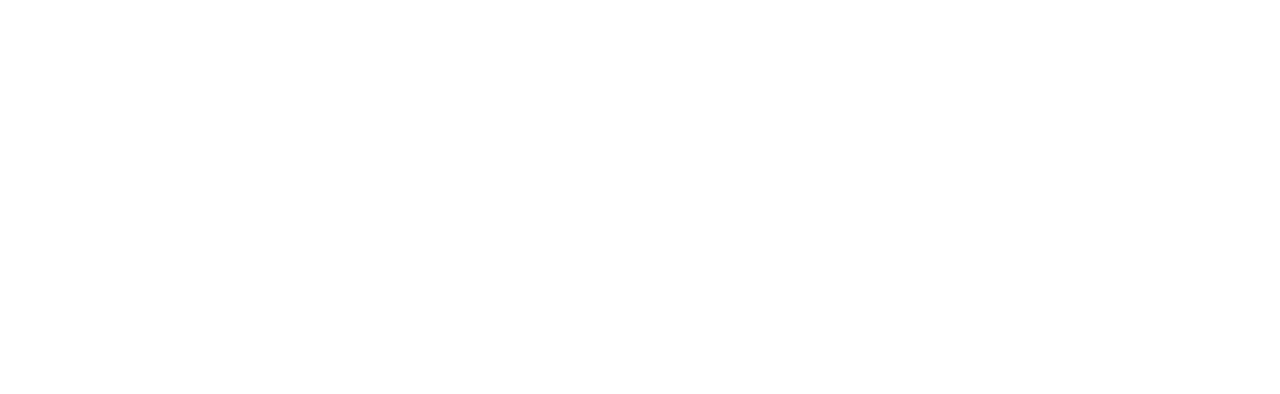
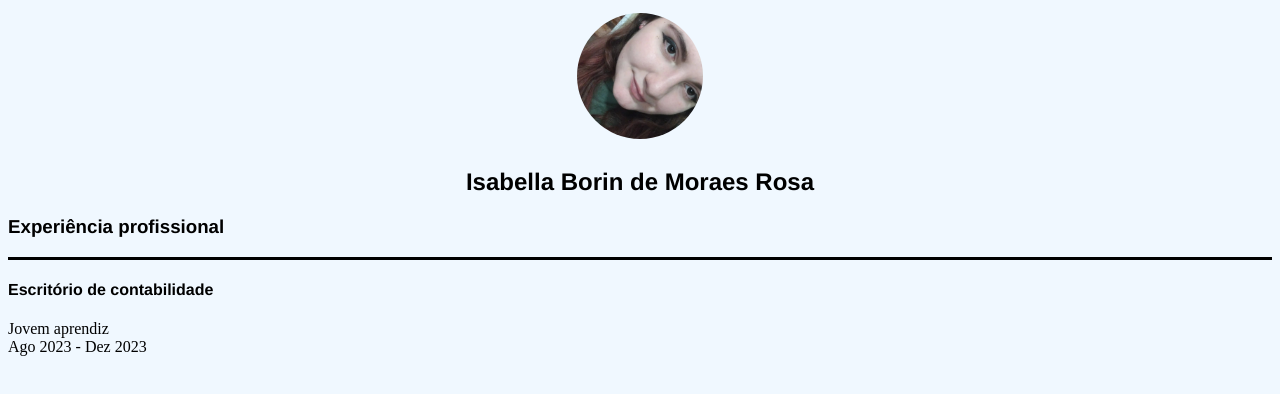
Before and after one commit to isab5/meu-curriculo, a plain HTML site: page index.html in a window 1280 px wide. Drawn offline with Linux system fonts and the light colour scheme.

Commit message:
feat: create perfil

```diff
--- a/index.html
+++ b/index.html
@@ -2,8 +2,44 @@
 <html lang="pt-br">
 <head>
     <title>Meu currículo</title>
+    <style>
+        body{
+            background-color: aliceblue;
+        }
+        .perfil{
+            width: 10%;
+            border-radius: 100%;
+            padding: 5px;
+        }
+        header{
+            text-align: center;
+        }
+        h2{
+            font-family: 'Franklin Gothic Medium', 'Arial Narrow', Arial, sans-serif;
+        }
+        h3{
+            font-family: 'Franklin Gothic Medium', 'Arial Narrow', Arial, sans-serif;
+        }
+        h4{
+        font-family: 'Franklin Gothic Medium', 'Arial Narrow', Arial, sans-serif;
+        }
+        hr {
+            border: none;
+            height: 3px;
+            background: black;
+        }
+    </style>
 </head>
 <body>
-    <header></header>
+    <header>
+        <img class="perfil" src="meu currículo/img/eu.jpg" alt="">
+        <h2>Isabella Borin de Moraes Rosa</h2>
+    </header>
+    <div class="profissional experience">
+        <h3>Experiência profissional</h3>
+        <hr>
+        <h4>Escritório de contabilidade</h4>
+        <p>Jovem aprendiz <br> Ago 2023 - Dez 2023 </p>
+    </div>
 </body>
 </html>
```
Also changed, not shown: meu currículo/img/eu.jpg (added).
